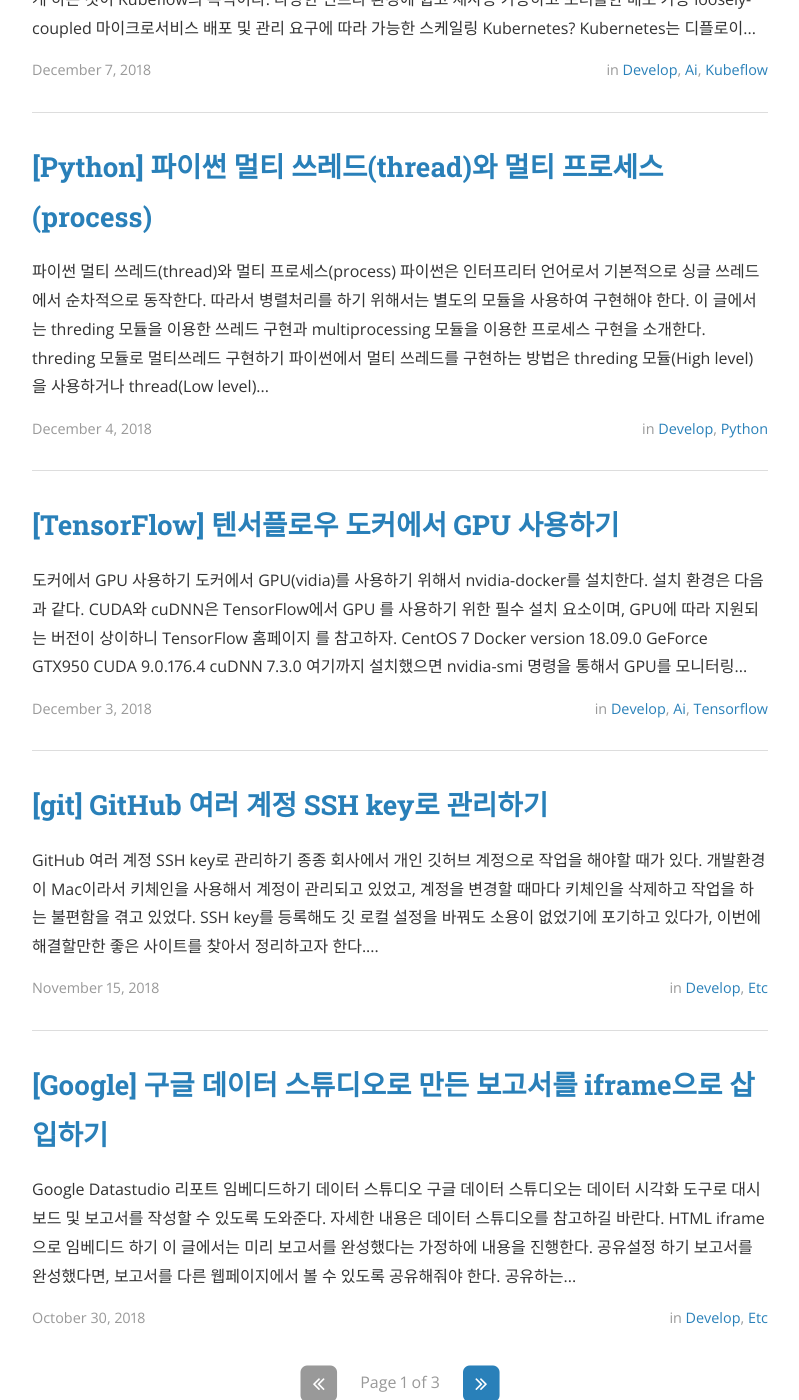
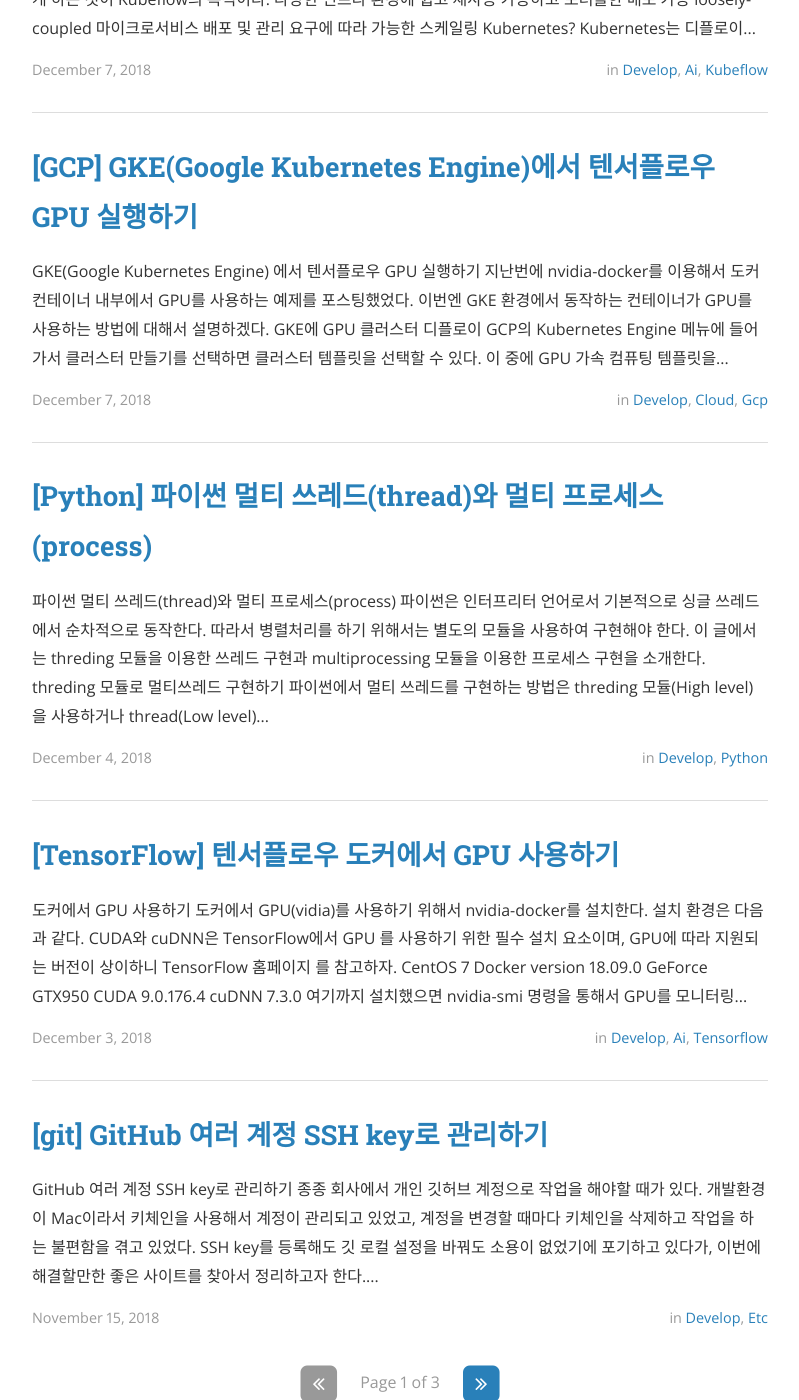
Before and after one commit to monkey3199/monkey3199.github.io, a Jekyll site: the page built from index.html, in a window 1280 px wide and 1400 px high, scrolled down 673 px. Shown: the whole window, without its empty margins (240-1039 px from the left). Built offline with Jekyll 4.4.1, drawn with Linux system fonts in a browser that asks for light colours; nearby versions of some CDN libraries; the list of posts is cut into pages by our own code; part of the change alters nothing that is shown.

Commit message:
gke gpu 튜토리얼 업로드

````diff
--- a/_posts/temp/temp-gke-gpu.md
+++ b/_posts/2018-12-07-gke-gpu-tutorial.md
@@ -1,3 +1,8 @@
+---
+title: "[GCP] GKE(Google Kubernetes Engine)에서 텐서플로우 GPU 실행하기"
+categories: develop cloud gcp
+---
+
 # GKE(Google Kubernetes Engine) 에서 텐서플로우 GPU 실행하기
 
 지난번에 nvidia-docker를 이용해서 도커 컨테이너 내부에서 GPU를 사용하는 [예제](https://monkey3199.github.io/develop/ai/tensorflow/2018/12/03/tensorflow_docker_gpu.html)를 포스팅했었다. 이번엔 **GKE** 환경에서 동작하는 컨테이너가 **GPU를** 사용하는 방법에 대해서 설명하겠다.
@@ -8,7 +13,7 @@
 
 GCP의 Kubernetes Engine 메뉴에 들어가서 클러스터 만들기를 선택하면 클러스터 템플릿을 선택할 수 있다. 이 중에 **GPU 가속 컴퓨팅** 템플릿을 선택하자.
 
-![image-20181207155638712](/Users/nathan/Documents/개인/블로그/githupblog/assets/images/image-20181207155638712-4165798.png)
+![image-20181207155638712](https://monkey3199.github.io/assets/images/image-20181207155638712-4165798.png)
 
 적절한 노드의 숫자를 선택해 클러스터를 만들자. 테스트에서는 micro-pool 1개 gpu-pool 1개로 클러스터를 생성했다.
 
@@ -18,7 +23,7 @@ GCP의 Kubernetes Engine 메뉴에 들어가서 클러스터 만들기를 선택
 
 gpu-pool에 있는 모든 노드에 NVIDIA 그래픽 **드라이버**를 설치해줘야 노드에서 실행되는 컨테이너들이 GPU를 사용할 수 있다. 다행히도 GKE에서 친절하게 미리 정의된 yaml 파일을 제공한다. 먼저 클러스터에 연결하기 위해 다음과 같이 **연결 버튼**을 눌러 Cloud Shell에서 실행을 클릭하면 Google Cloud Shell이 연결되고 연결 커맨드가 자동 복붙된다(진짜 편함. GKE 짱).
 
-![image-20181207165738165](/Users/nathan/Documents/개인/블로그/githupblog/assets/images/image-20181207165738165-4169458.png)
+![image-20181207165738165](https://monkey3199.github.io/assets/images/image-20181207165738165-4169458.png)
 
 ```bash
 $ kubectl apply -f https://raw.githubusercontent.com/GoogleCloudPlatform/container-engine-accelerators/stable/nvidia-driver-installer/cos/daemonset-preloaded.yaml
````
